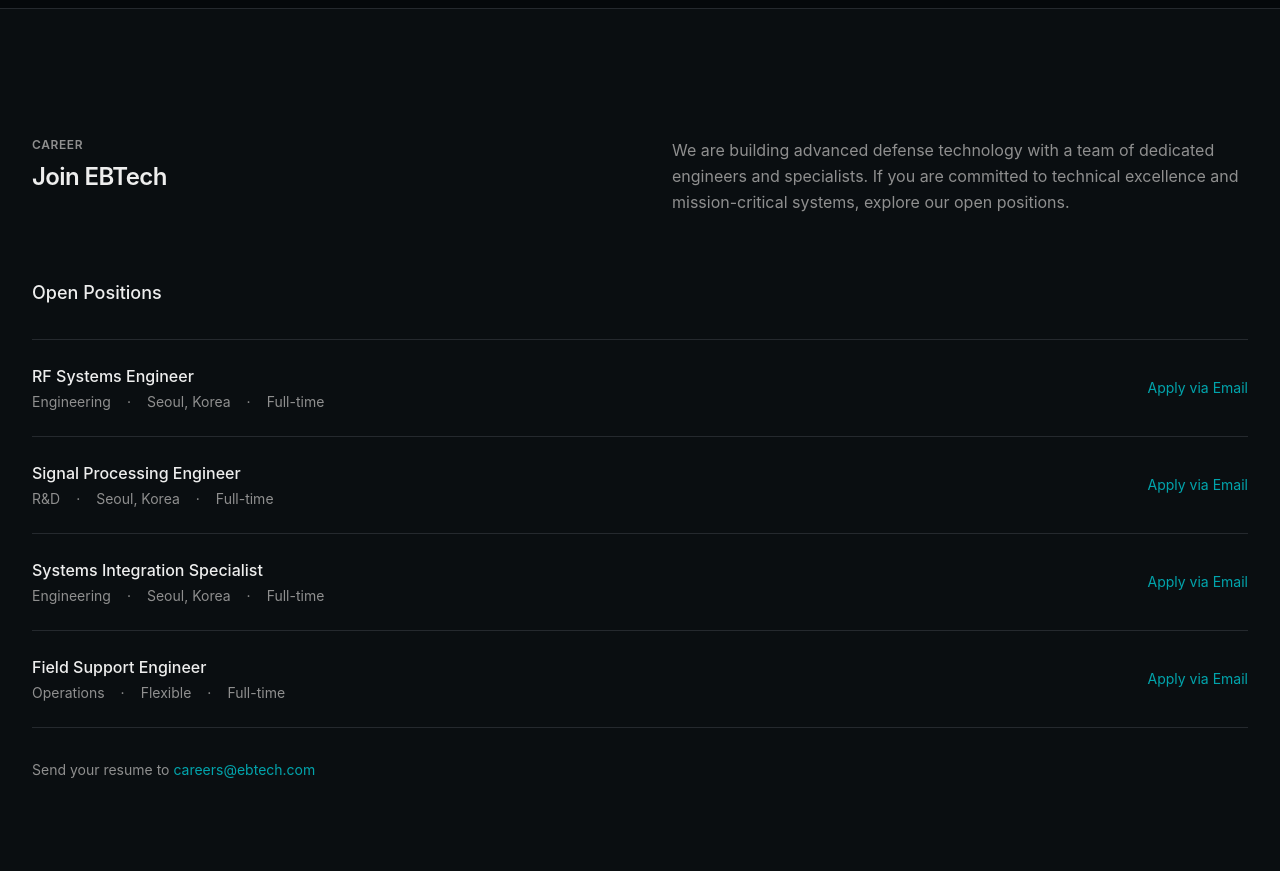
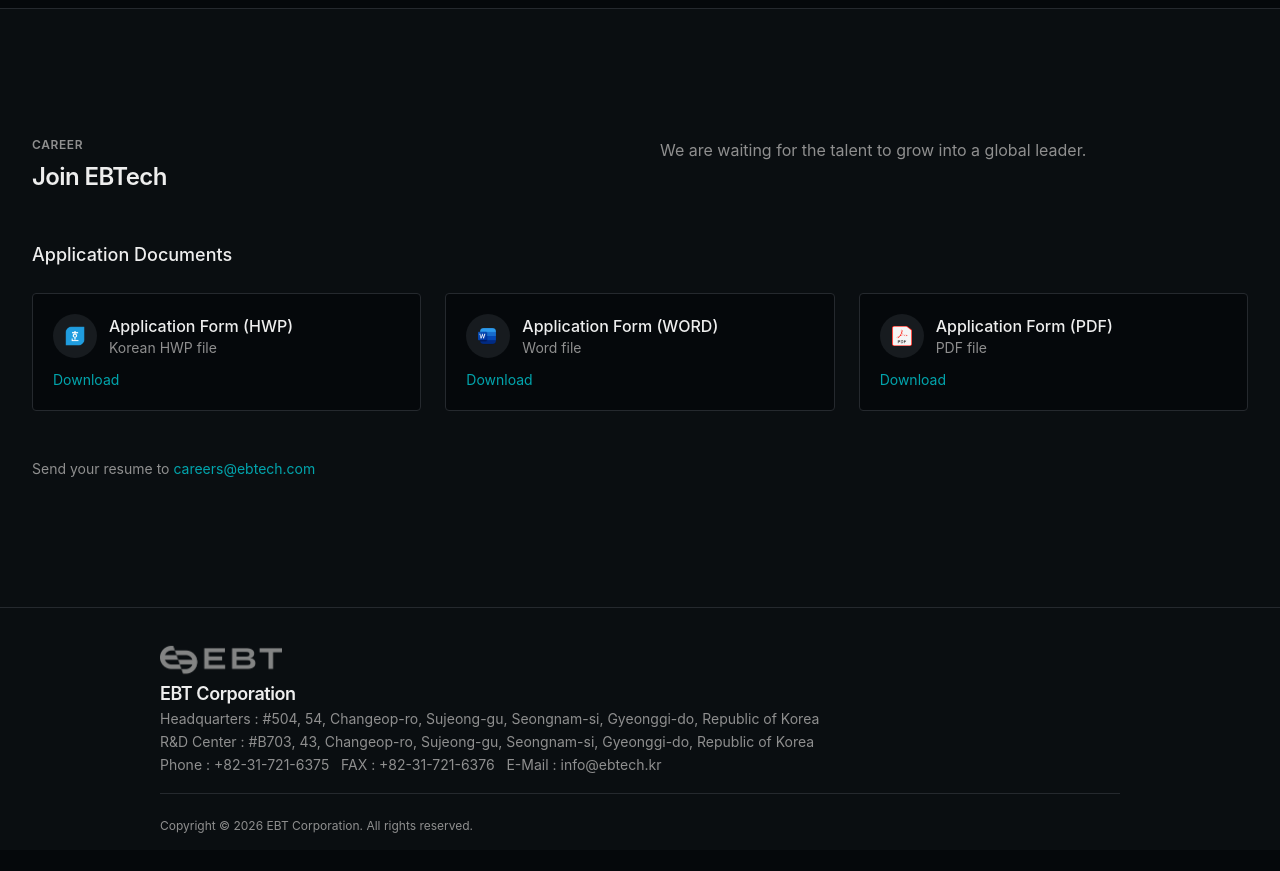
Before and after one commit to allstring/ebt-web-platform, a React (Vite) app: page /contact in a window 1280 px wide. Shown: the part 1640-2511 px from the top of the page. After the commit the page ends 2490 px from the top, so only its background shows below. Built offline with nearby package versions, Linux system fonts and the light colour scheme.

Commit message:
feat: refactor Contact page to replace open positions with application documents in multiple formats (HWP, DOCX, PDF) and update related UI elements

```diff
--- a/src/pages/Contact.tsx
+++ b/src/pages/Contact.tsx
@@ -1,6 +1,9 @@
 import { Navigation } from "@/components/navigation"
 import { Footer } from "@/components/footer"
 import { ContactForm } from "@/components/contact-form"
+import icoHan from "@/assets/images/ico_han.png"
+import icoPdf from "@/assets/images/ico_pdf.png"
+import icoWord from "@/assets/images/ico_word.png"
 
 const inquiryTypes = [
   {
@@ -20,30 +23,27 @@
   },
 ]
 
-const openPositions = [
+const applicationDocs = [
   {
-    title: "RF Systems Engineer",
-    department: "Engineering",
-    location: "Seoul, Korea",
-    type: "Full-time",
+    title: "Application Form (HWP)",
+    description: "Korean HWP file",
+    href: "files/ebt-recruit.hwp",
+    icon: icoHan,
+    alt: "HWP icon",
   },
   {
-    title: "Signal Processing Engineer",
-    department: "R&D",
-    location: "Seoul, Korea",
-    type: "Full-time",
+    title: "Application Form (WORD)",
+    description: "Word file",
+    href: "files/ebt-recruit.docx",
+    icon: icoWord,
+    alt: "Word icon",
   },
   {
-    title: "Systems Integration Specialist",
-    department: "Engineering",
-    location: "Seoul, Korea",
-    type: "Full-time",
-  },
-  {
-    title: "Field Support Engineer",
-    department: "Operations",
-    location: "Flexible",
-    type: "Full-time",
+    title: "Application Form (PDF)",
+    description: "PDF file",
+    href: "files/ebt-recruit.pdf",
+    icon: icoPdf,
+    alt: "PDF icon",
   },
 ]
 
@@ -110,47 +110,43 @@
         {/* Career */}
         <section className="py-24 lg:py-32 bg-card border-t border-border">
           <div className="mx-auto max-w-7xl px-6 lg:px-8">
-            <div className="grid grid-cols-1 lg:grid-cols-2 gap-16 mb-16">
+            <div className="grid grid-cols-1 lg:grid-cols-2 gap-10 mb-12">
               <div>
                 <p className="text-xs font-semibold uppercase tracking-wider text-muted-foreground">Career</p>
                 <h2 className="mt-2 text-2xl font-semibold tracking-tight text-foreground">Join EBTech</h2>
               </div>
               <div>
                 <p className="text-muted-foreground leading-relaxed">
-                  We are building advanced defense technology with a team of dedicated engineers and specialists. If you
-                  are committed to technical excellence and mission-critical systems, explore our open positions.
+                  We are waiting for the talent to grow into a global leader.
                 </p>
               </div>
             </div>
 
-            <div className="max-w-2xl mb-8">
-              <h3 className="text-lg font-medium text-foreground">Open Positions</h3>
+            <div className="mb-12">
+              <h3 className="text-lg font-medium text-foreground">Application Documents</h3>
+              <div className="mt-6 grid grid-cols-1 md:grid-cols-3 gap-6">
+                {applicationDocs.map(({ title, description, href, icon, alt }) => (
+                  <a
+                    key={title}
+                    href={href}
+                    download
+                    className="group flex flex-col gap-3 rounded-lg border border-border bg-background p-5 transition hover:-translate-y-0.5 hover:border-accent hover:shadow-sm"
+                  >
+                    <div className="flex items-center gap-3">
+                      <div className="rounded-full bg-muted p-3 text-muted-foreground group-hover:text-foreground">
+                        <img src={icon} alt={alt ?? title} className="h-5 w-5" />
+                      </div>
+                      <div>
+                        <p className="font-medium text-foreground">{title}</p>
+                        <p className="text-sm text-muted-foreground">{description}</p>
+                      </div>
+                    </div>
+                    <span className="text-sm text-accent group-hover:text-foreground transition-colors">Download</span>
+                  </a>
+                ))}
+              </div>
             </div>
 
-            <div className="divide-y divide-border border-t border-b border-border">
-              {openPositions.map((position, index) => (
-                <div key={index} className="py-6">
-                  <div className="flex flex-col md:flex-row md:items-center md:justify-between gap-4">
-                    <div>
-                      <h4 className="font-medium text-foreground">{position.title}</h4>
-                      <div className="mt-1 flex flex-wrap gap-x-4 gap-y-1 text-sm text-muted-foreground">
-                        <span>{position.department}</span>
-                        <span>·</span>
-                        <span>{position.location}</span>
-                        <span>·</span>
-                        <span>{position.type}</span>
-                      </div>
-                    </div>
-                    <a
-                      href="mailto:careers@ebtech.com"
-                      className="text-sm text-accent hover:text-foreground transition-colors"
-                    >
-                      Apply via Email
-                    </a>
-                  </div>
-                </div>
-              ))}
-            </div>
 
             <p className="mt-8 text-sm text-muted-foreground">
               Send your resume to{" "}
```
